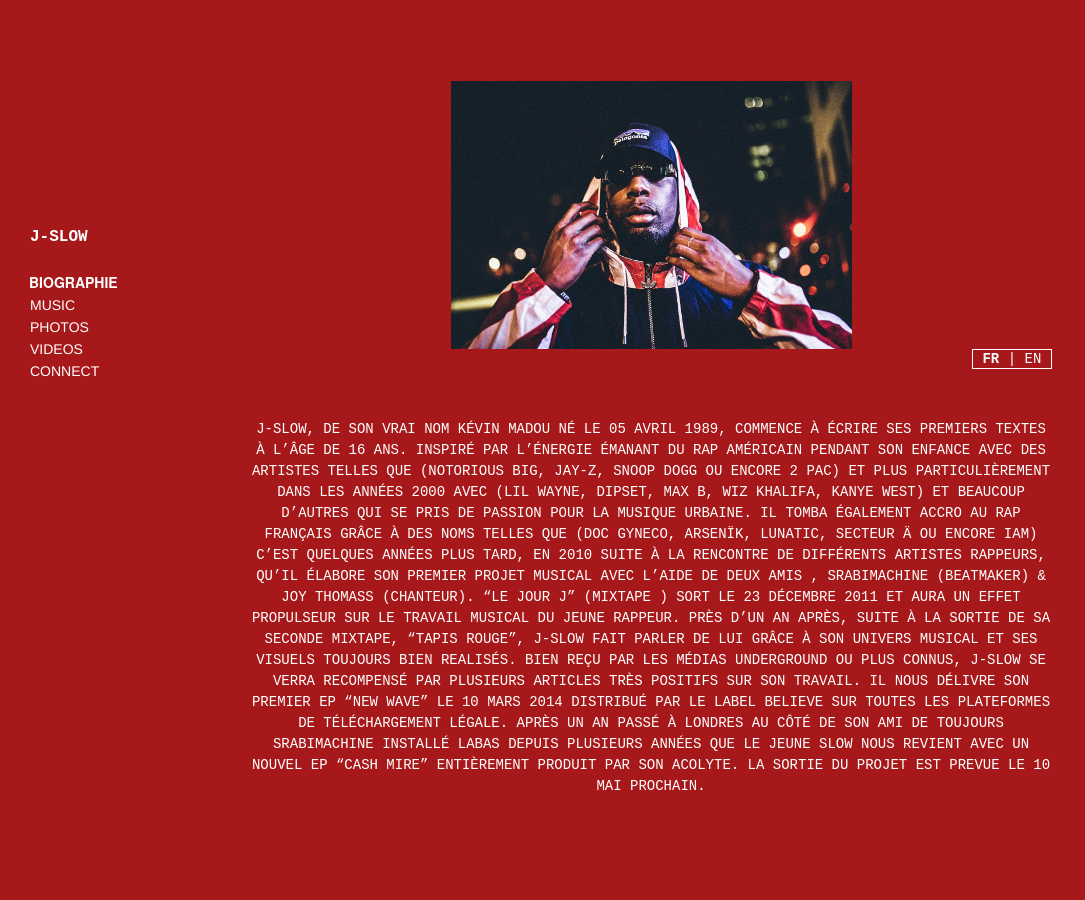
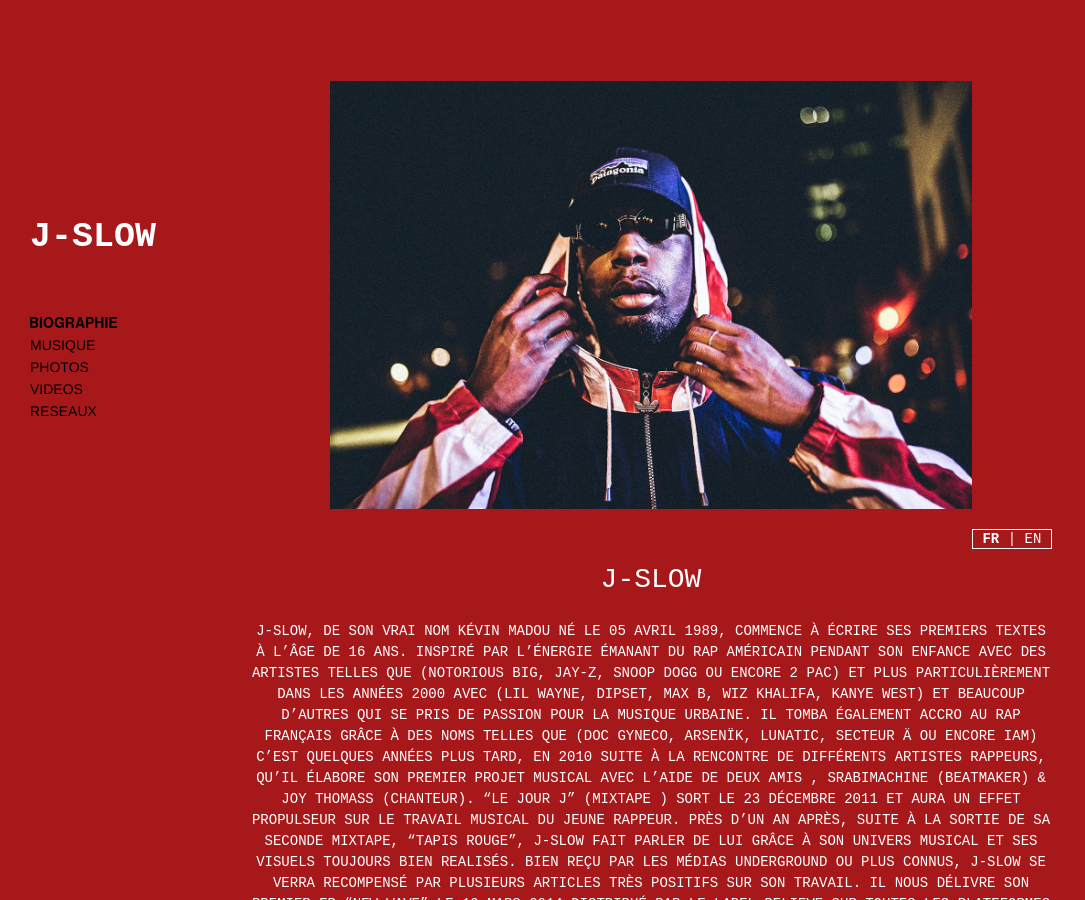
Before and after one commit to NickPapacostas/j-slow, a Jekyll site: the page built from biography.html, in a window 1280 px wide and 900 px high. Shown: the whole window, without its empty margins (0-1085 px from the left). Built offline with Jekyll 4.4.1, drawn with Linux system fonts in a browser that asks for light colours; nearby versions of some CDN libraries; some web fonts are replaced.

Commit message:
styling stuff

```diff
--- a/_includes/header.html
+++ b/_includes/header.html
@@ -1,11 +1,11 @@
 <ul id="topnav">
   <h1><a href="{{site.baseurl}}/index">J-Slow</a></h1>
   <li><a {% if page.title == "Biography" %} class="active" {%endif%} href="{{site.baseurl}}/biography">Biographie</a></li>
-  <li><a {% if page.title == "Music" %} class="active" {%endif%} class="music" href="{{site.baseurl}}/music">Music</a></li>
+  <li><a {% if page.title == "Music" %} class="active" {%endif%} class="music" href="{{site.baseurl}}/music">Musique</a></li>
   <li><a {% if page.title == "Photos" %} class="active" {%endif%} class="photos" href="{{site.baseurl}}/photos.html">Photos</a></li>
   <li><a {% if page.title == "Videos" %} class="active" {%endif%} class="videos" href="{{site.baseurl}}/videos">Videos</a></li>
   <li>
-    <a href="#">Connect</a>
+    <a href="#">Reseaux</a>
 
     <ul>
       <li><a href="http://twitter.com/JeuneSlow" target="_blank">Twitter</a></li>
--- a/_layouts/default.html
+++ b/_layouts/default.html
@@ -23,8 +23,8 @@
               {{content}}
 
             </div>
+          {% include footer.html %}
         </div>
-        {% include footer.html %}
     </body>
 
     <script>
--- a/biography.html
+++ b/biography.html
@@ -9,12 +9,15 @@ title: Biography
     <div class="image-wrapper">
       <img src="photos/photo2.jpg"/>
     </div>
+
     <div class="lang-toggle">
       <span class="fr-toggle">fr</span>
       |
       <span class="en-toggle">en</span>
     </div>
     <div class="text">
+      <div class="title">J-Slow</div>
+
       <div class="en">
         {{site.translations.en.biography.text}}
       </div>
--- a/css/main.css
+++ b/css/main.css
@@ -135,8 +135,9 @@ body {
   display: block;
   width: 160px;
   padding-top: 200px;
+  padding-bottom: 40px;
   text-transform: uppercase;
-  font-size: 16px;
+  font-size: 35px;
   letter-spacing: 0px;
   color: white;
   text-decoration: none;
@@ -149,7 +150,7 @@ body {
   font-size: 14px;
   font-family: "HelveticaNeue-Light", Helvetica, Arial, serif;
   text-decoration: none;
-  color: white;
+  color: black;
   text-transform: uppercase;
   line-height: 22px;
 }
@@ -183,16 +184,15 @@ body {
 
 #body-wrap #footer {
   position: absolute;
-  color: white;
-  bottom: 0;
-  left: 0;
-  width: 100%;
+  color: black;
+  right: 0;
+  width: 90%;
   height: 48px;
   line-height: 48px;
-  text-align: left;
+  text-align: right;
   font-size: 13px;
 }
-#body-wrap #footer span {
+#footer span {
   padding: 16px 25px;
 }
 #body-wrap.home #main #content {
@@ -292,6 +292,10 @@ body {
   margin-left: 90%;
 }
 
+.lang-toggle span {
+  cursor: pointer;
+}
+
 .biography .active {
   font-weight: bold
 }
@@ -299,18 +303,23 @@ body {
 
 .biography .text {
   color: white;
-  padding-top: 5%;
   text-align: center;
   line-height: 1.5;
   margin-top: 10px;
 }
 
+.biography .title {
+  font-size: 2em;
+  padding-bottom: 20px;
+}
+
 .biography .image-wrapper{
   text-align: center;
+  padding-bottom: 20px;
 }
 
 .biography img {
-  width: 50%;
+  width: 80%;
 }
 
 .videos {
@@ -351,10 +360,6 @@ body {
   padding: 8px;
 }
 
-
-.footer {
-  margin-top: 90%;
-}
 
 .photos {
   display: flex;
```
